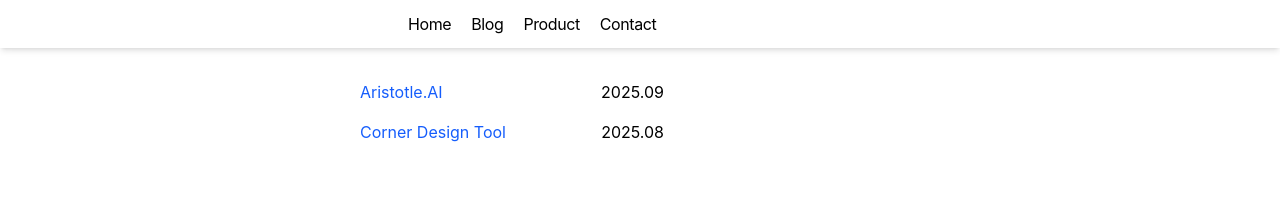
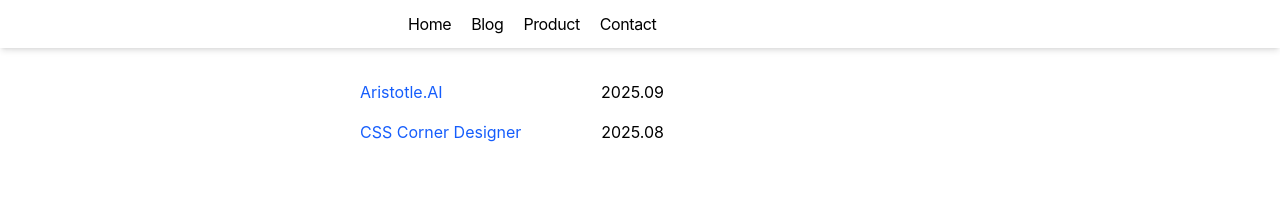
Before and after one commit to ak5695/blog-next, a Next.js app: page /product in a window 1280 px wide. Shown: the top 210 px of the page. Built offline with nearby package versions, Linux system fonts and the light colour scheme.

Commit message:
Change the product name

```diff
--- a/app/product/page.tsx
+++ b/app/product/page.tsx
@@ -22,7 +22,7 @@
             rel="noopener noreferrer"
             className="text-blue-600 hover:underline"
           >
-            Corner Design Tool
+            CSS Corner Designer
           </Link>
           2025.08
         </li>
```
